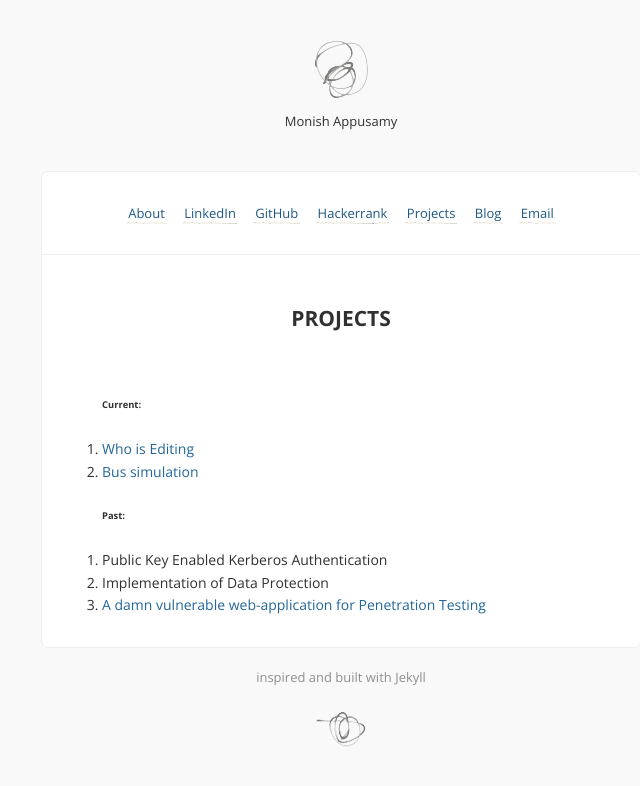
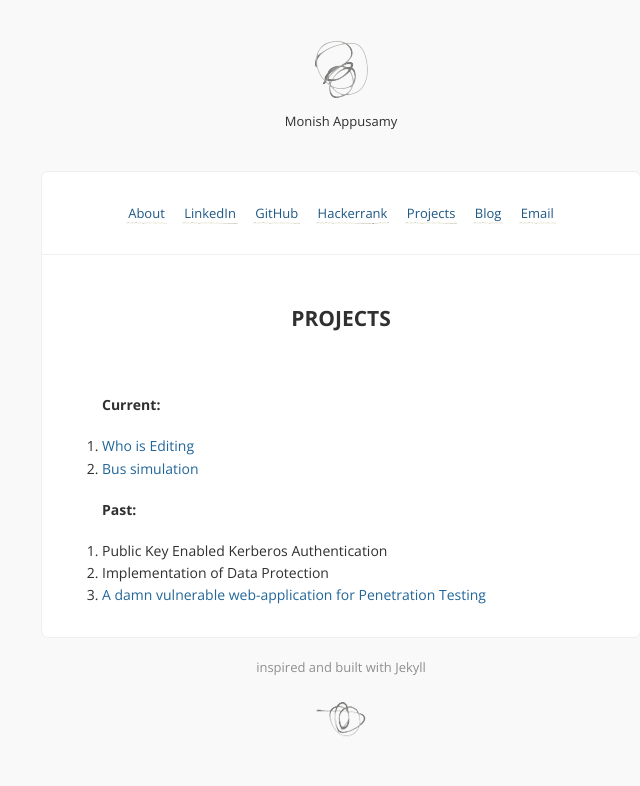
Before and after one commit to monishappusamy/monishappusamy.github.io, a Jekyll site: the page built from projects.md, in a window 1280 px wide. Shown: the top 786 px of the page, without its empty margins (299-939 px from the left). Built offline with Jekyll 4.4.1, drawn with Linux system fonts in a browser that asks for light colours; Markdown is read by kramdown in place of the engine named in the settings; comment, search, counter and statistics services are not loaded.

```diff
--- a/projects.md
+++ b/projects.md
@@ -2,12 +2,12 @@
 layout: page
 title: projects
 ---
-######Current:
+####Current:
 
 1. [Who is Editing](http://monish.co.in/WhoIsEditing/)
 2. [Bus simulation](https://github.com/monishappusamy/Notes/tree/master/Operating-Systems/bus_simulation)
 
-######Past:
+####Past:
 
 1. Public Key Enabled Kerberos Authentication
 2. Implementation of Data Protection
```
